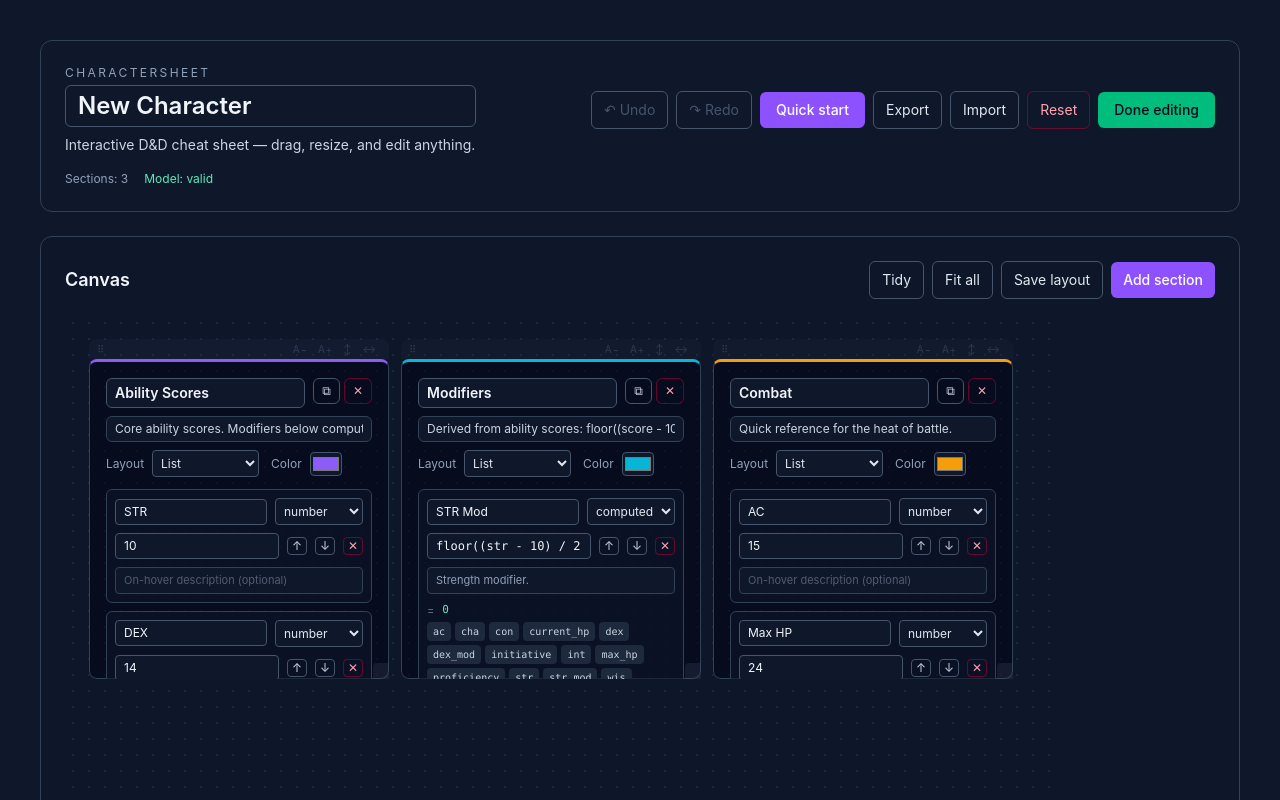
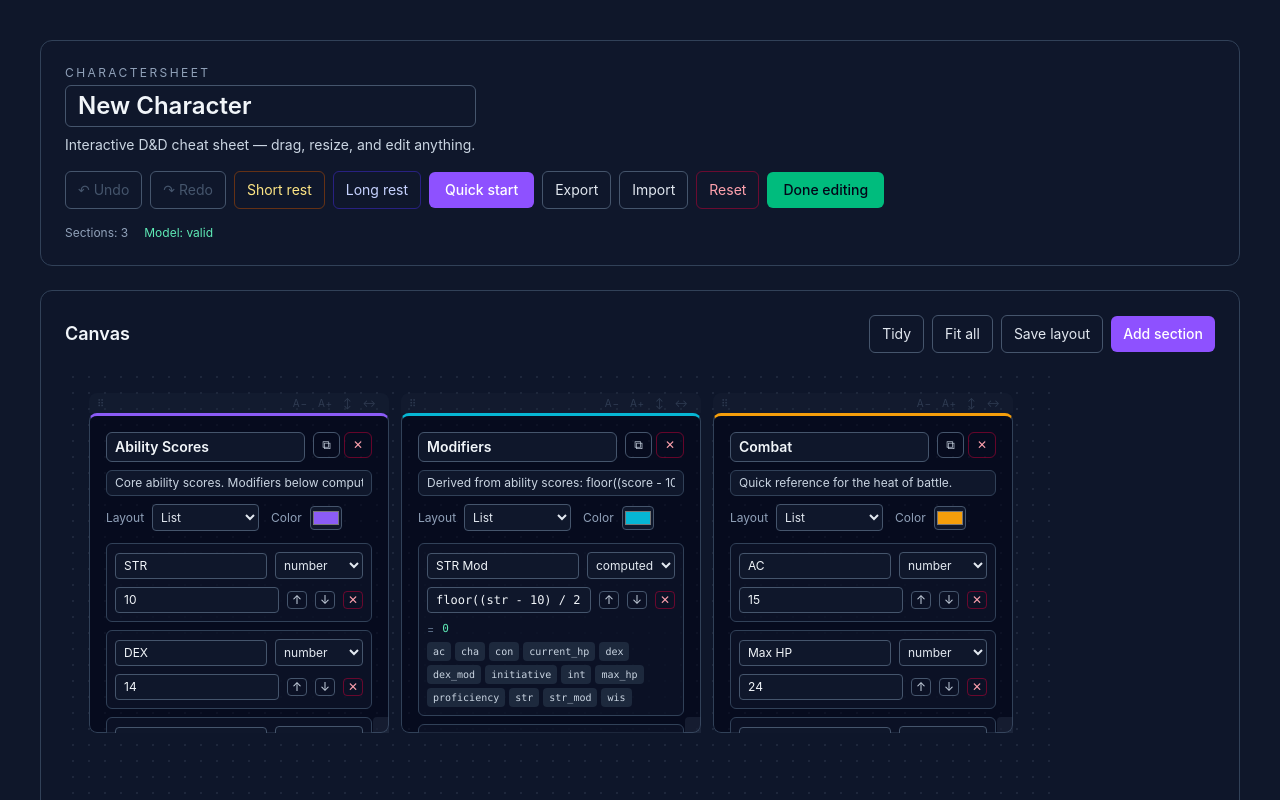
Before and after one commit to galh11/CharacterSheet, a React (Vite) app: page / in a window 1280 px wide. Both pictures are taken after a click on the button "Edit". Shown: the top 800 px of the page. Built offline with nearby package versions, Linux system fonts and the light colour scheme.

Commit message:
feat: add short/long rest actions and direct HP editing

```diff
--- a/src/App.tsx
+++ b/src/App.tsx
@@ -45,6 +45,7 @@ function App() {
         addSection,
         deleteSection,
         duplicateSection,
+        rest,
         addField,
         updateField,
         deleteField,
@@ -213,6 +214,22 @@ function App() {
                             title="Redo (Ctrl+Shift+Z)"
                         >
                             ↷ Redo
+                        </button>
+                        <button
+                            type="button"
+                            onClick={() => rest('short')}
+                            className="rounded-md border border-amber-700/50 px-3 py-2 text-sm text-amber-200 hover:bg-amber-900/30"
+                            title="Short rest — refill short-rest resources"
+                        >
+                            Short rest
+                        </button>
+                        <button
+                            type="button"
+                            onClick={() => rest('long')}
+                            className="rounded-md border border-indigo-700/50 px-3 py-2 text-sm text-indigo-200 hover:bg-indigo-900/30"
+                            title="Long rest — restore HP, clear temp HP, reduce exhaustion, refill resources"
+                        >
+                            Long rest
                         </button>
                         <button
                             type="button"
--- a/src/components/CanvasItem.tsx
+++ b/src/components/CanvasItem.tsx
@@ -49,7 +49,7 @@ export function CanvasItem({ layout, siblings, scale = 1, selected, onLayoutComm
     const beginDrag = (mode: 'move' | 'resize', event: React.PointerEvent) => {
         event.preventDefault()
         event.stopPropagation()
-        ;(event.target as HTMLElement).setPointerCapture(event.pointerId)
+            ; (event.target as HTMLElement).setPointerCapture(event.pointerId)
         drag.current = { mode, pointerId: event.pointerId, startX: event.clientX, startY: event.clientY, origin: layout }
         moved.current = false
         setLive(layout)
--- a/src/components/SectionBody.tsx
+++ b/src/components/SectionBody.tsx
@@ -79,7 +79,17 @@ function ResourcePips({ field, onUpdateField }: { field: CharacterField; onUpdat
     const set = (i: number) => onUpdateField(field.id, { value: String(val === i ? i - 1 : i) })
     return (
         <div className="flex items-center justify-between gap-2">
-            <FieldLabel field={field} />
+            <div className="flex items-center gap-1.5">
+                <FieldLabel field={field} />
+                {field.meta?.recharge && field.meta.recharge !== 'none' && (
+                    <span
+                        className="rounded bg-slate-800 px-1 text-[9px] font-semibold uppercase text-slate-400"
+                        title={field.meta.recharge === 'short' ? 'Recharges on a short rest' : 'Recharges on a long rest'}
+                    >
+                        {field.meta.recharge === 'short' ? 'SR' : 'LR'}
+                    </span>
+                )}
+            </div>
             <div className="flex flex-wrap items-center gap-1">
                 {Array.from({ length: max }, (_, idx) => idx + 1).map((i) => (
                     <button
@@ -208,9 +218,26 @@ function HpWidget({ section, onUpdateField }: SectionBodyProps) {
     return (
         <div className="flex flex-col gap-2">
             <div className="flex items-end justify-between">
-                <div>
-                    <span className="font-mono text-3xl font-bold text-slate-100">{curN}</span>
-                    <span className="font-mono text-lg text-slate-500"> / {maxN}</span>
+                <div className="flex items-end gap-1">
+                    {cur && (
+                        <input
+                            value={cur.value}
+                            onChange={(e) => onUpdateField(cur.id, { value: e.target.value.replace(/[^0-9]/g, '') })}
+                            inputMode="numeric"
+                            aria-label="Current HP"
+                            className="w-16 rounded bg-slate-900/40 text-center font-mono text-3xl font-bold text-slate-100 outline-none focus:bg-slate-800 focus:ring-1 focus:ring-slate-500"
+                        />
+                    )}
+                    <span className="pb-1 font-mono text-lg text-slate-500">/</span>
+                    {max && (
+                        <input
+                            value={max.value}
+                            onChange={(e) => onUpdateField(max.id, { value: e.target.value.replace(/[^0-9]/g, '') })}
+                            inputMode="numeric"
+                            aria-label="Max HP"
+                            className="w-12 rounded bg-slate-900/30 pb-1 text-center font-mono text-lg text-slate-400 outline-none focus:bg-slate-800 focus:ring-1 focus:ring-slate-500"
+                        />
+                    )}
                 </div>
                 {temp && (
                     <span className="rounded-full bg-cyan-500/20 px-2 py-0.5 text-xs font-medium text-cyan-300 ring-1 ring-cyan-500/40">
--- a/src/components/SectionCard.tsx
+++ b/src/components/SectionCard.tsx
@@ -265,15 +265,18 @@ export function SectionCard({
                                             />
                                         )}
 
-                                        <input
-                                            value={field.description}
-                                            onChange={(event) =>
-                                                onUpdateField(field.id, { description: event.target.value })
-                                            }
-                                            placeholder="On-hover description (optional)"
-                                            className="mt-2 w-full rounded border border-slate-700 bg-slate-900 px-2 py-1 text-[11px] text-slate-400"
-                                            aria-label="Field description"
-                                        />
+                                    {field.type === 'resource' && (
+                                        <select
+                                            value={field.meta?.recharge ?? 'long'}
+                                            onChange={(event) => setMeta(field, 'recharge', event.target.value)}
+                                            className="mt-2 w-full rounded border border-slate-700 bg-slate-900 px-2 py-1 text-[11px] text-slate-300"
+                                            aria-label="Recharge"
+                                        >
+                                            <option value="short">Recharges on short rest</option>
+                                            <option value="long">Recharges on long rest</option>
+                                            <option value="none">Manual only</option>
+                                        </select>
+                                    )}
 
                                     {section.kind === 'skills' && (
                                         <div className="mt-2 grid grid-cols-2 gap-1">
--- a/src/state/useSheet.ts
+++ b/src/state/useSheet.ts
@@ -113,6 +113,43 @@ export const useSheet = () => {
         [commit],
     )
 
+    /**
+     * Apply a short or long rest across the whole sheet.
+     * Long rest: Current HP → Max HP, Temp HP → 0, Exhaustion −1, and every
+     * resource refills (unless its recharge is "none"). Short rest: only
+     * resources tagged recharge "short" refill; HP is untouched.
+     */
+    const rest = useCallback(
+        (kind: 'short' | 'long') => {
+            commit((c) => ({
+                ...c,
+                sections: c.sections.map((section) => {
+                    const maxHp = section.fields.find((f) => f.label.toLowerCase() === 'max hp')?.value
+                    return {
+                        ...section,
+                        fields: section.fields.map((field) => {
+                            const label = field.label.toLowerCase()
+                            if (kind === 'long') {
+                                if (label === 'current hp' && maxHp != null) return { ...field, value: maxHp }
+                                if (label === 'temp hp') return { ...field, value: '0' }
+                                if (label === 'exhaustion') {
+                                    return { ...field, value: String(Math.max(0, (Number(field.value) || 0) - 1)) }
+                                }
+                            }
+                            if (field.type === 'resource' && field.max != null) {
+                                const recharge = field.meta?.recharge ?? 'long'
+                                if (kind === 'long' && recharge !== 'none') return { ...field, value: String(field.max) }
+                                if (kind === 'short' && recharge === 'short') return { ...field, value: String(field.max) }
+                            }
+                            return field
+                        }),
+                    }
+                }),
+            }))
+        },
+        [commit],
+    )
+
     const addField = useCallback(
         (sectionId: string, overrides: Partial<CharacterField> = {}) => {
             mapSections((section) =>
@@ -179,6 +216,7 @@ export const useSheet = () => {
         addSection,
         deleteSection,
         duplicateSection,
+        rest,
         addField,
         updateField,
         deleteField,
```
Also changed, not shown: 1 other file (tests, documents, lock files or other folders). Lines whose indentation alone changed are shown as unchanged.
